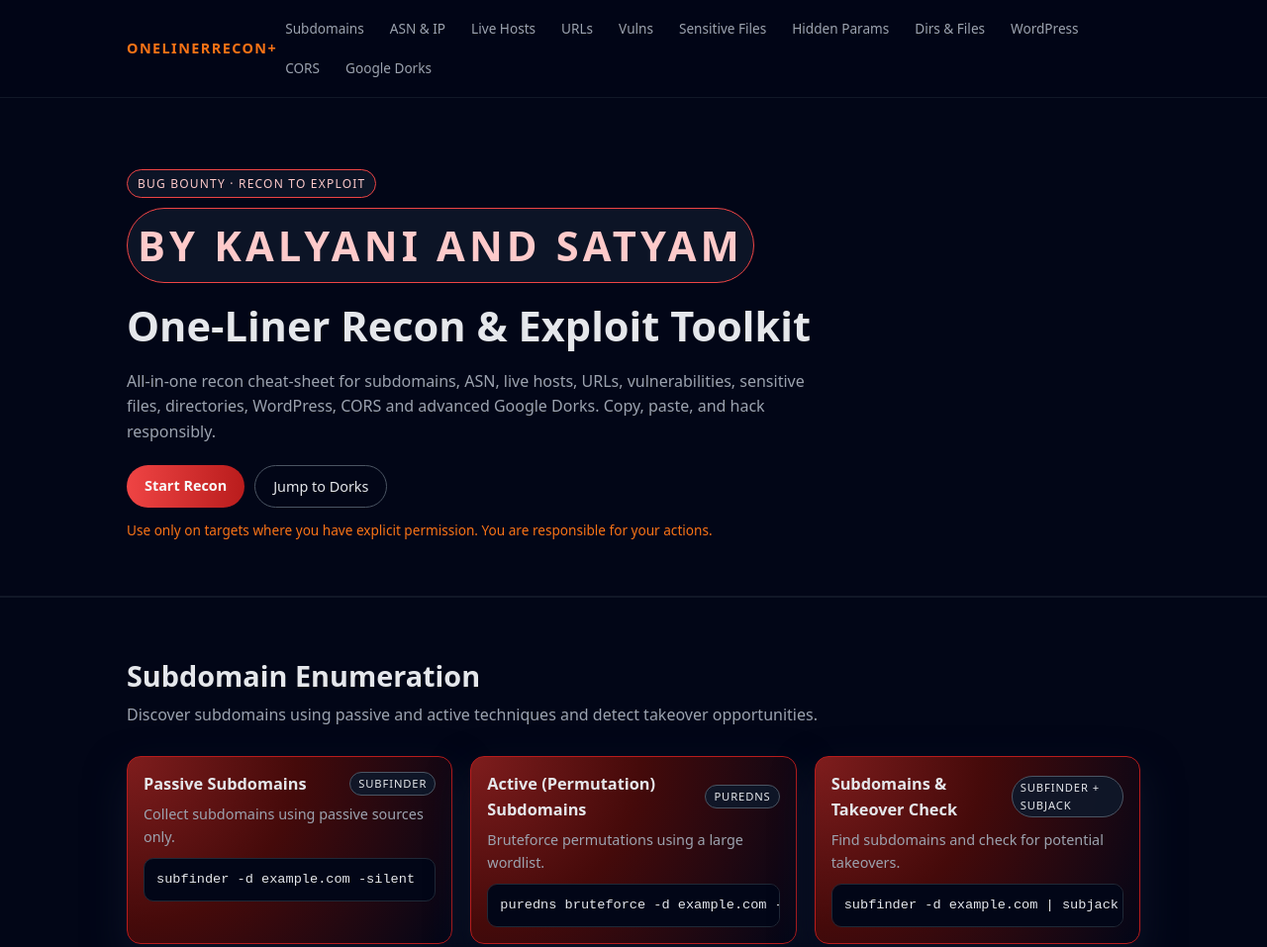
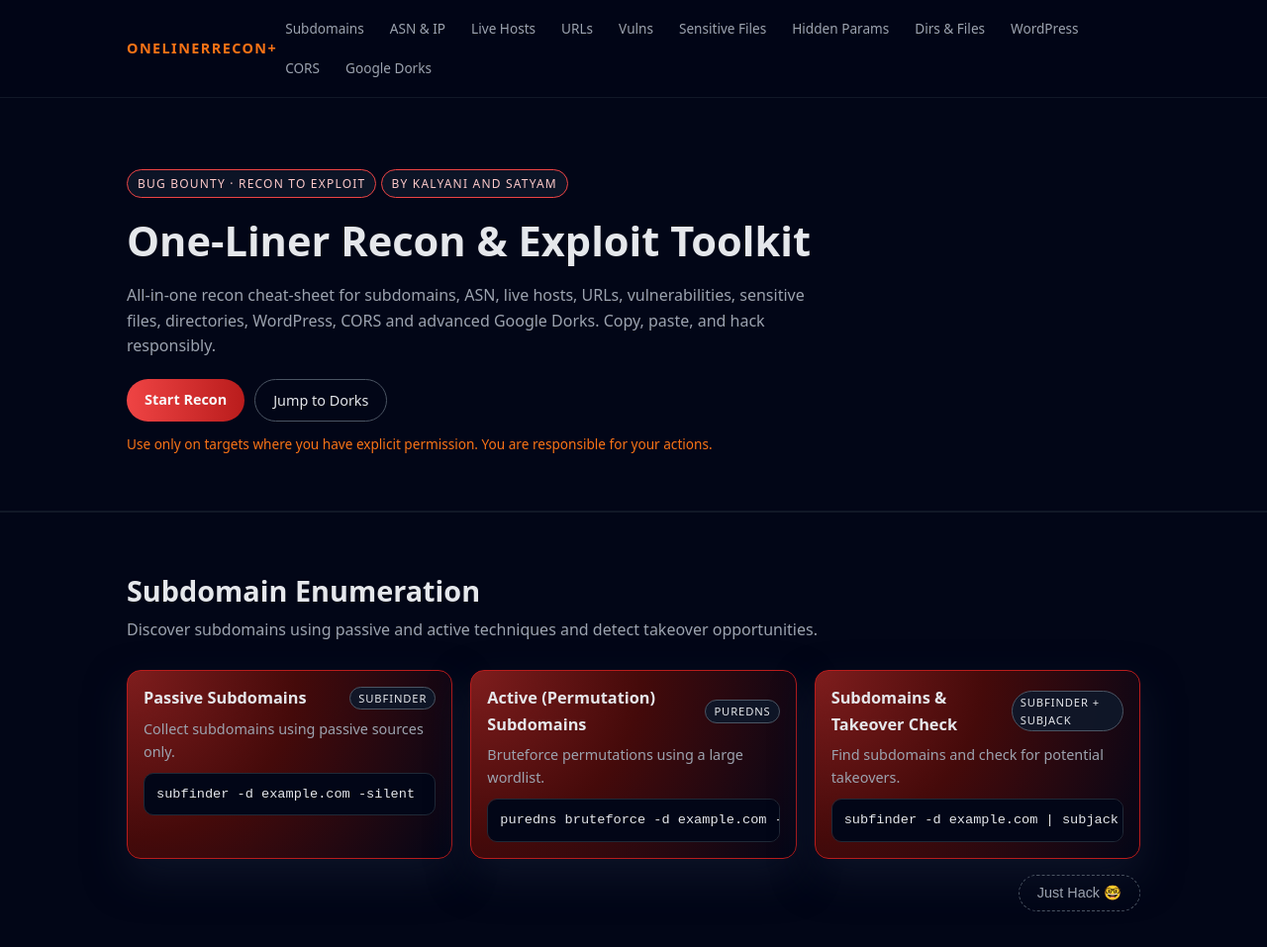
Before and after one commit to Satyam-Singh214/recon.github.io, a plain HTML site: page index.html in a window 1280 px wide. Shown: the top 957 px of the page at 99% size. Drawn offline with Linux system fonts and the light colour scheme.

Commit message:
Update index.html

```diff
--- a/index.html
+++ b/index.html
@@ -29,7 +29,7 @@
   <section class="hero">
     <div class="hero-inner">
       <p class="badge">Bug Bounty · Recon to Exploit</p>
-      <h1 class="badge">By Kalyani and Satyam</h1>
+      <p class="badge">By Kalyani and Satyam</p>
       <h1>One‑Liner Recon & Exploit Toolkit</h1>
       <p class="hero-text">
         All‑in‑one recon cheat‑sheet for subdomains, ASN, live hosts, URLs, vulnerabilities, sensitive files,
```
